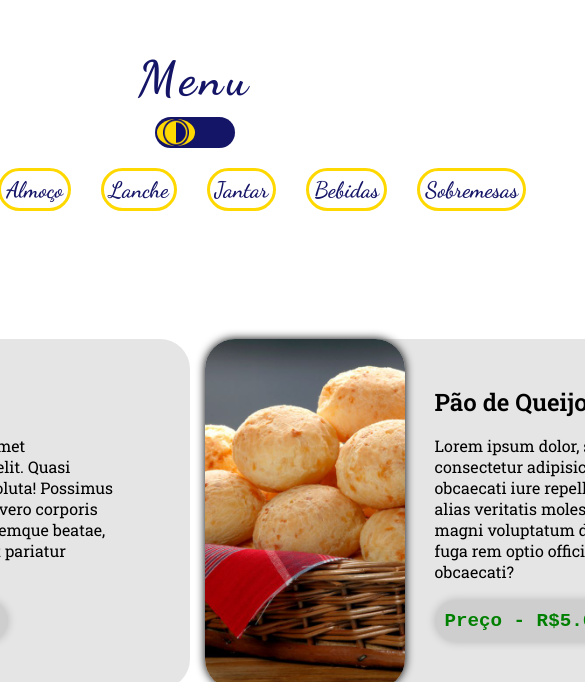
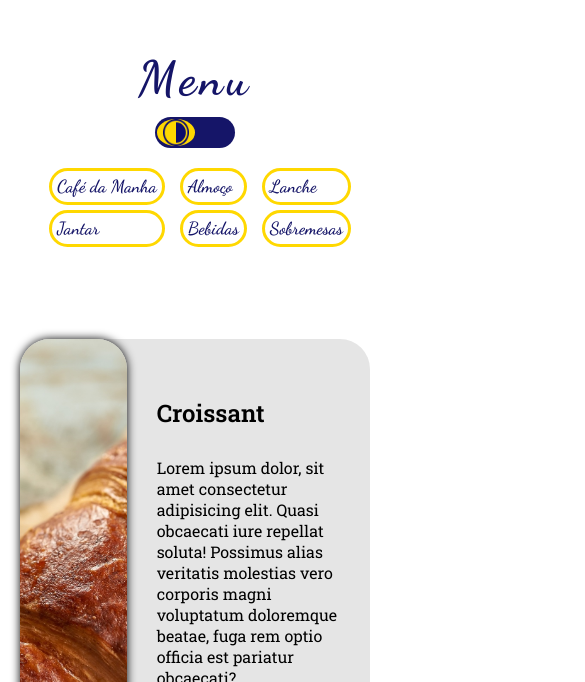
Before and after one commit to Vini-io/Menu-to-restaurant, a plain HTML site: page index.html in a window 390 px wide. Shown: the top 682 px of the page, 585 px wide, since content can reach past the window. Drawn offline with Linux system fonts and the light colour scheme.

Commit message:
modif flex mobile

```diff
--- a/style/style.css
+++ b/style/style.css
@@ -22,7 +22,7 @@
     --shadow-weak: 0 0 10px rgba(0, 0, 0, 0.2);
 }
 
-a{
+a {
     text-decoration: none;
 }
 
@@ -134,7 +134,7 @@ li:not(.hoverDark):hover {
     width: 1259px;
     padding: 20px;
     margin-bottom: 50px;
-    grid-template-columns: 604px 604px;
+    grid-template-columns: 37.67rem 37.67rem;
     border-radius: var(--radius);
     font-family: 'Roboto Slab', serif;
     gap: 15px;
@@ -193,3 +193,41 @@ li:not(.hoverDark):hover {
     color: green;
     box-shadow: var(--shadow-weak);
 }
+
+@media only screen and (max-width: 1250px) {
+
+    .container-cafeDaManha {
+        display: flex;
+        flex-direction: column;
+        align-items: center;
+    }
+}
+
+@media only screen and (max-width: 740px) {
+
+    .container-cafeDaManha {
+        width: 100%;
+        display: flex;
+        flex-direction: column;
+        align-items: center;
+    }
+    li {
+        cursor: pointer;
+        padding: 5px;
+        font-size: 1.1rem;
+        margin-left: 10px;
+    }
+
+    .items {
+        width: 100%;
+        height: 500px;
+        background-color: rgba(0, 0, 0, 0.1);
+        display: flex;
+        border-radius: var(--radius);
+    }
+    .options{
+        display: grid;
+        grid-template-columns: auto auto auto;
+        gap: 5px;
+    }
+}
```
